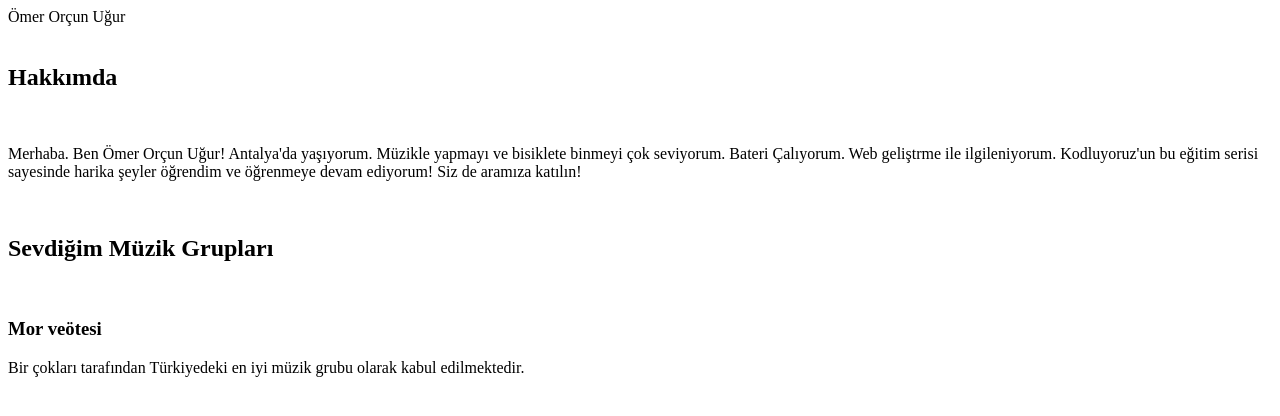
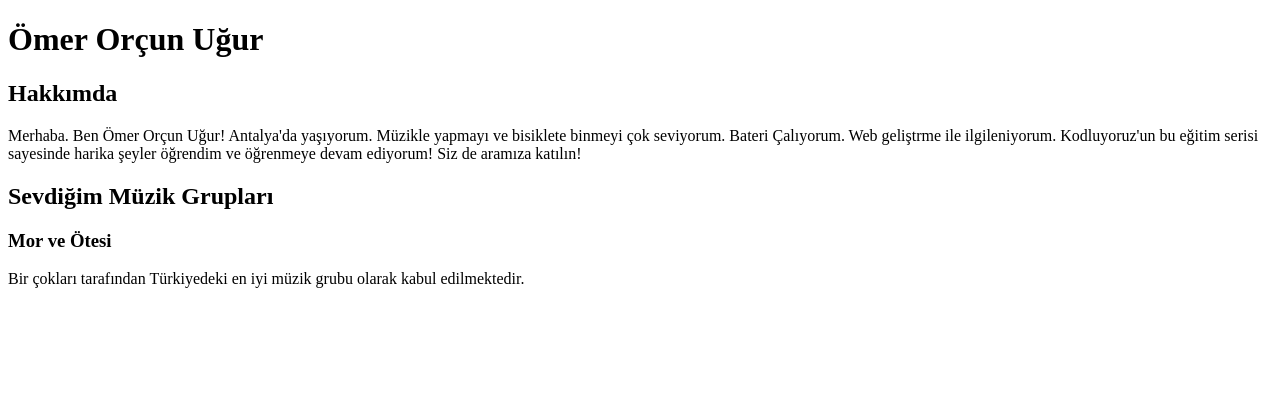
Before and after one commit to luftedar/html-homework-1, a plain HTML site: page index.html in a window 1280 px wide. Drawn offline with Linux system fonts and the light colour scheme.

Commit message:
Fixed Bugs

```diff
--- a/index.html
+++ b/index.html
@@ -7,15 +7,11 @@
   <title>Orçun Uğur</title>
 </head>
 <body>
-  <main>Ömer Orçun Uğur</main>
-  <br>
+  <h1>Ömer Orçun Uğur</h1>
   <h2>Hakkımda</h2>
-  <br>
   <p>Merhaba. Ben Ömer Orçun Uğur! Antalya'da yaşıyorum. Müzikle yapmayı ve bisiklete binmeyi çok seviyorum. Bateri Çalıyorum. Web geliştrme ile ilgileniyorum. Kodluyoruz'un bu eğitim serisi sayesinde harika şeyler öğrendim ve öğrenmeye devam ediyorum! Siz de aramıza katılın!</p>
-  <br>
   <h2>Sevdiğim Müzik Grupları</h2>
-  <br>
-  <h3>Mor veötesi</h3>
+  <h3>Mor ve Ötesi</h3>
   <p>Bir çokları tarafından Türkiyedeki en iyi müzik grubu olarak kabul edilmektedir.</p>
 </body>
 </html>
```
